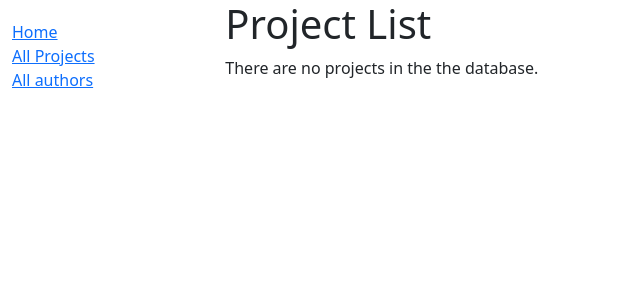
After one commit to shlfung/epup, a Django app: page /projects/projects/ in a window 1280 px wide. The commit adds this page. Shown: the top 300 px of the page, without its empty margins (0-640 px from the left). Run offline with Django 4.2, Linux system fonts and the light colour scheme; data that the repository does not hold is empty.

Commit message:
Working list of Projects

```diff
--- a/projects/templates/base_generic.html
+++ b/projects/templates/base_generic.html
@@ -22,7 +22,7 @@
           {% block sidebar %}
             <ul class="sidebar-nav">
               <li><a href="{% url 'index' %}">Home</a></li>
-              <li><a href="">All Projects</a></li>
+              <li><a href="{% url 'projects' %}">All Projects</a></li>
               <li><a href="">All authors</a></li>
             </ul>
           {% endblock %}
--- /dev/null
+++ b/projects/templates/projects/project_list.html
@@ -0,0 +1,17 @@
+{% extends "base_generic.html" %}
+
+{% block content %}
+  <h1>Project List</h1>
+  {% if project_list %}
+    <ul>
+      {% for project in project_list %}
+      <li>
+        <a href="{{ project.get_absolute_url }}">{{ project.title }}</a>
+        ({{project.reb_num}})
+      </li>
+      {% endfor %}
+    </ul>
+  {% else %}
+    <p>There are no projects in the the database.</p>
+  {% endif %}
+{% endblock %}
--- a/projects/urls.py
+++ b/projects/urls.py
@@ -4,4 +4,6 @@ from . import views
 
 urlpatterns = [
     path("", views.index, name="index"),
+    path("projects/", views.ProjectListView.as_view(), name='projects'),
+    path('project/<int:pk>', views.ProjectDetailView.as_view(), name='project-detail'),
 ]
--- a/projects/views.py
+++ b/projects/views.py
@@ -12,3 +12,11 @@ def index(request):
     context = {'num_projects': num_projects}
 
     return render(request, 'index.html', context=context)
+
+from django.views import generic
+
+class ProjectListView(generic.ListView):
+    model = Project
+
+class ProjectDetailView(generic.DeleteView):
+    model = Project
```
Also changed, not shown: projects/templates/projects/project_detail.html (added, +10 -0 lines), README.MD.
